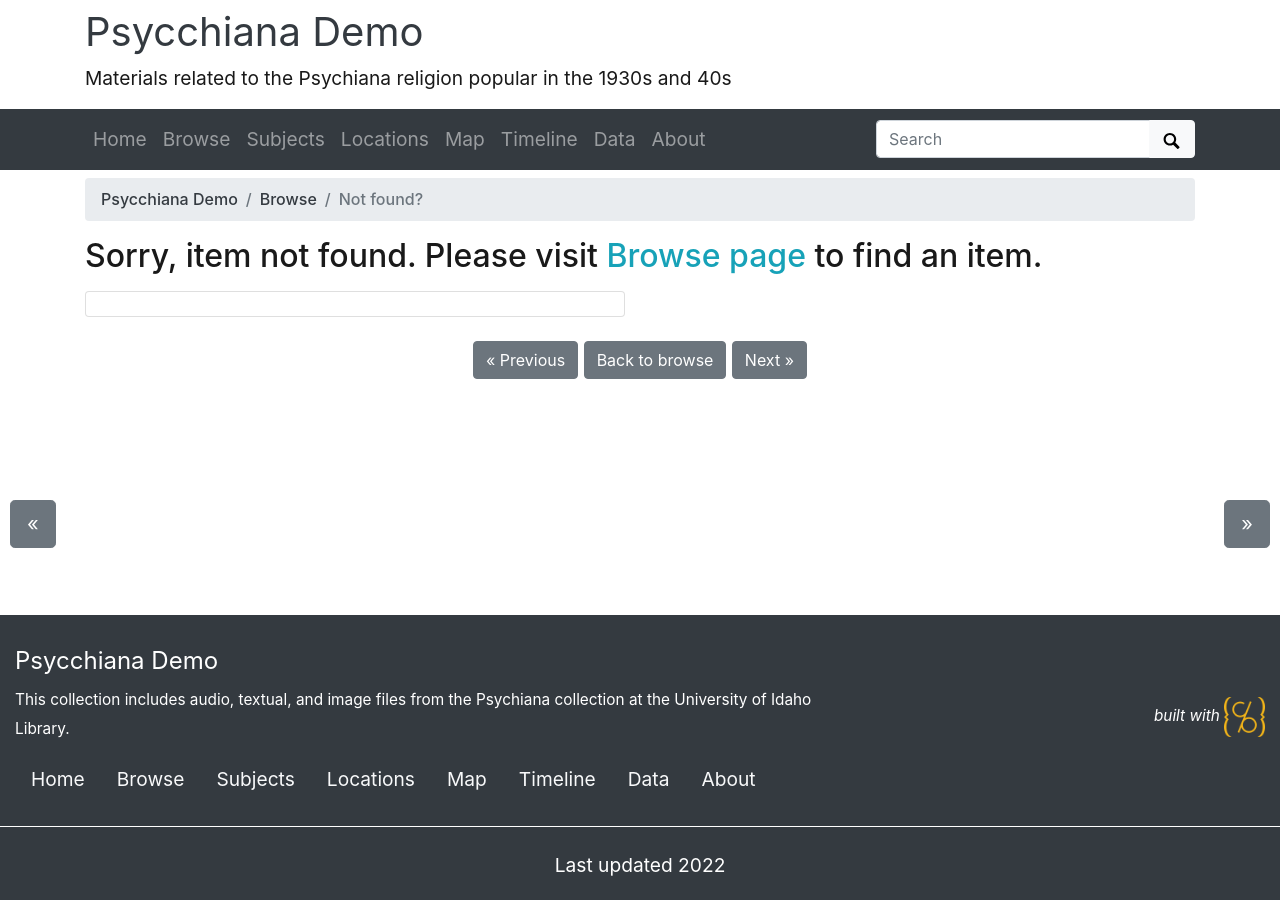
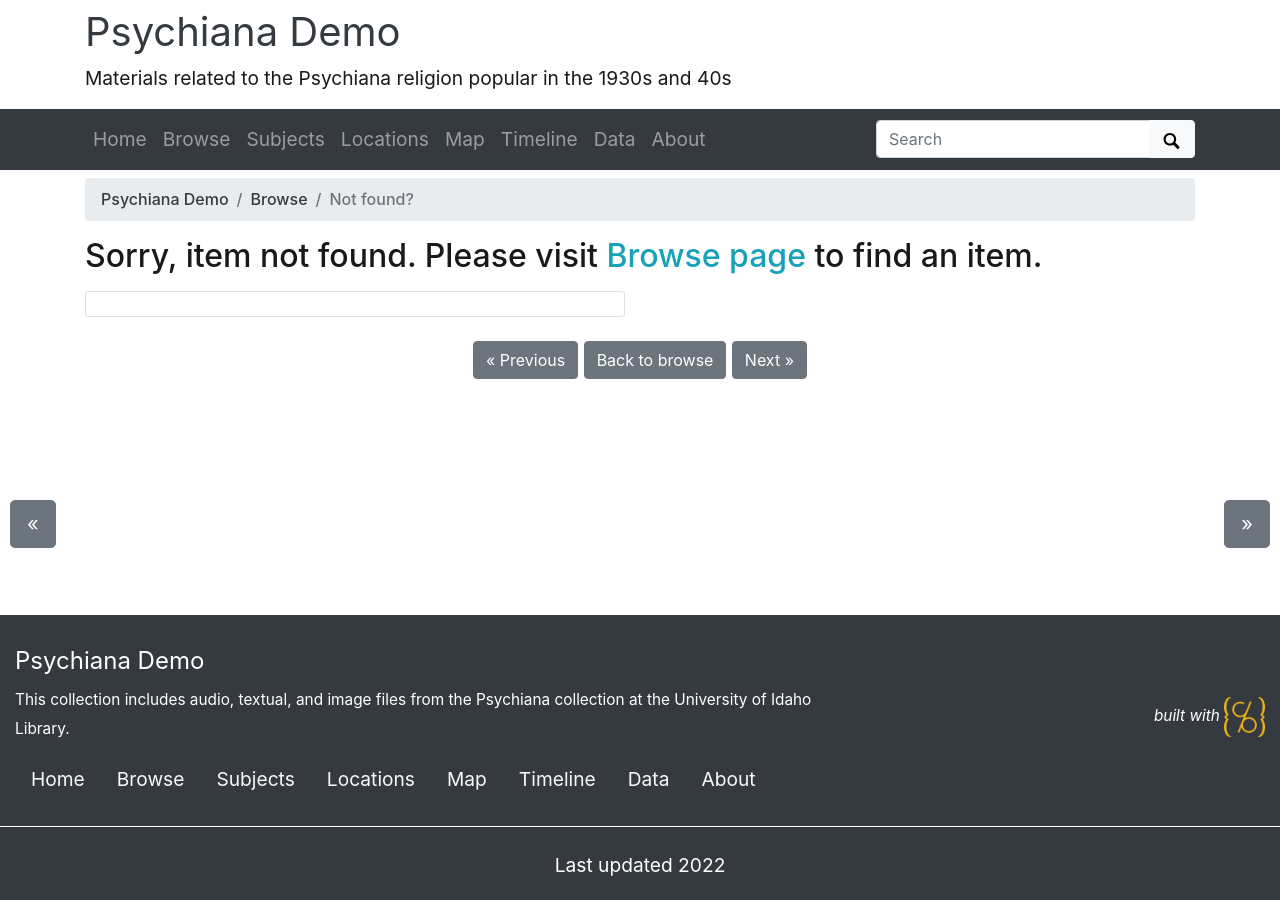
Before and after one commit to VJLS-JH/testcollection, a Jekyll site: the page built from pages/item.md, in a window 1280 px wide. Built offline with Jekyll 4.4.1, drawn with Linux system fonts in a browser that asks for light colours.

Commit message:
Update _config.yml
fixed typos

```diff
--- a/_config.yml
+++ b/_config.yml
@@ -20,7 +20,7 @@ source-code: https://github.com/vjls-jh/testcollection
 # SITE SETTINGS
 #
 # title of site appears in banner
-title: Psycchiana Demo
+title: Psychiana Demo
 # tagline, a short phrase that will appear throughout the site in the top banner
 tagline: Materials related to the Psychiana religion popular in the 1930s and 40s
 # description appears in meta tags and other locations
@@ -34,7 +34,7 @@ author: Matthew Boychuk
 #
 # Set the metadata for your collection (the name of the csv file in your _data directory that describes the objects in your collection)
 # Use the filename of your CSV **without** the ".csv" extension! E.g. _data/demo-metadata.csv --> "demo-metadata"
-metadata: psychiana
+metadata: "psychiana"
 
 ##########
 # GOOGLE SERVICES [optional!]
```
